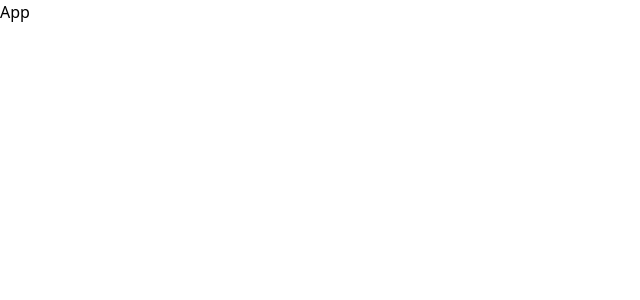
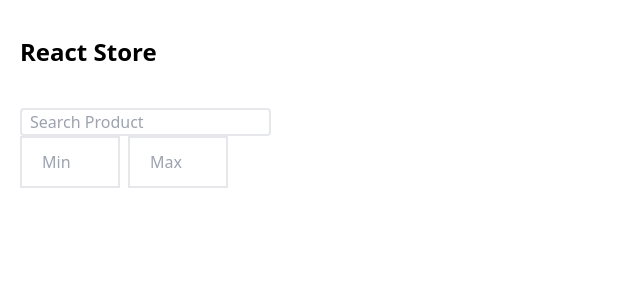
Before and after one commit to ecetinerdem/Advanced-Search-Filter, a React (Vite) app: page / in a window 1280 px wide. Shown: the top 300 px of the page, without its empty margins (0-640 px from the left). Built offline with nearby package versions, Linux system fonts and the light colour scheme; no server answers.

Commit message:
add sidebar!

```diff
--- a/src/App.tsx
+++ b/src/App.tsx
@@ -1,7 +1,17 @@
+import { BrowserRouter as Router } from "react-router-dom";
+
+import Sidebar from "./components/Sidebar";
+
+
+
 function App() {
   return (
     <>
-      <div>App</div>
+    <Router>
+      <div className="flex h-screen">
+        <Sidebar/>
+      </div>
+    </Router>
     </>
   );
 }
--- /dev/null
+++ b/src/components/Sidebar.tsx
@@ -0,0 +1,59 @@
+import { useEffect, useState } from "react";
+
+
+
+
+interface Product {
+    category: string;
+  }
+
+  interface FetchResponse {
+    products: Product[];
+  }
+
+const Sidebar = () => {
+    const [categories, setCategories] = useState<string []>([]);
+    const [keywords] = useState([
+        "apple",
+        "watch",
+        "Fashion",
+        "trend",
+        "shoes",
+        "shirt",
+    ])
+
+
+    useEffect(() => {
+        const fetchCategories = async () => {
+          try {
+            const response = await fetch("https://dummyjson.com/products");
+            const data: FetchResponse = await response.json();
+            // console.log(data.products);
+            const uniqueCategories = Array.from(
+              new Set(data.products.map((product) => product.category))
+            );
+            setCategories(uniqueCategories);
+          } catch (error) {
+            console.error("Error fetching products:", error);
+          }
+        };
+
+        fetchCategories();
+      }, []);
+
+
+    return (
+        <div className="w-64 p-5 h-screen">
+            <h1 className="text-2xl font-bold mb-10 mt-4">React Store</h1>
+            <section>
+                <input type="text" className="border-2 rounded px-2 sm:mb-0" placeholder="Search Product" />
+                <div className="flex justify-center items-center">
+                    <input type="text" className="border-2 mr-2 px-5 py-3 mb-3 w-full" placeholder="Min" />
+                    <input type="text" className="border-2 mr-2 px-5 py-3 mb-3 w-full" placeholder="Max" />
+                </div>
+            </section>
+        </div>
+    )
+}
+
+export default Sidebar;
```
